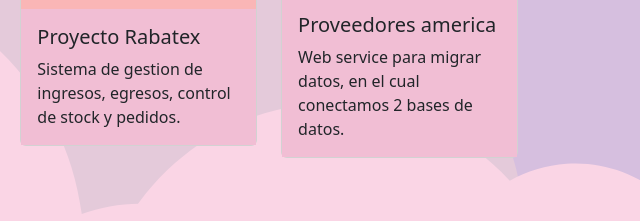
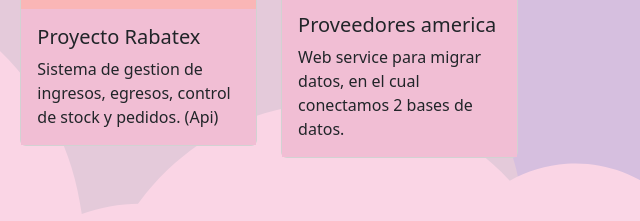
Before and after one commit to pilscollo/Portafolio-UltimaVersion, a plain HTML site: page index.html in a window 1280 px wide. Shown: the part 1240-1461 px from the top of the page, 596-1236 px from the left. Drawn offline with nearby package versions, Linux system fonts and the light colour scheme.

Commit message:
ultima actualizacion

```diff
--- a/index.html
+++ b/index.html
@@ -112,7 +112,7 @@
                   <a href="https://github.com/pilscollo/appRabatex"><img src="Proyecto Pymes (2).png " class="card-img-top" alt="..."></a>
                   <div class="card-body">
                     <h5 class="card-title">Proyecto Rabatex</h5>
-                    <p class="card-text">Sistema de gestion de ingresos, egresos, control de stock y pedidos.</p>
+                    <p class="card-text">Sistema de gestion de ingresos, egresos, control de stock y pedidos. (Api)</p>
                   </div>
                 </div>
               </div>
```
